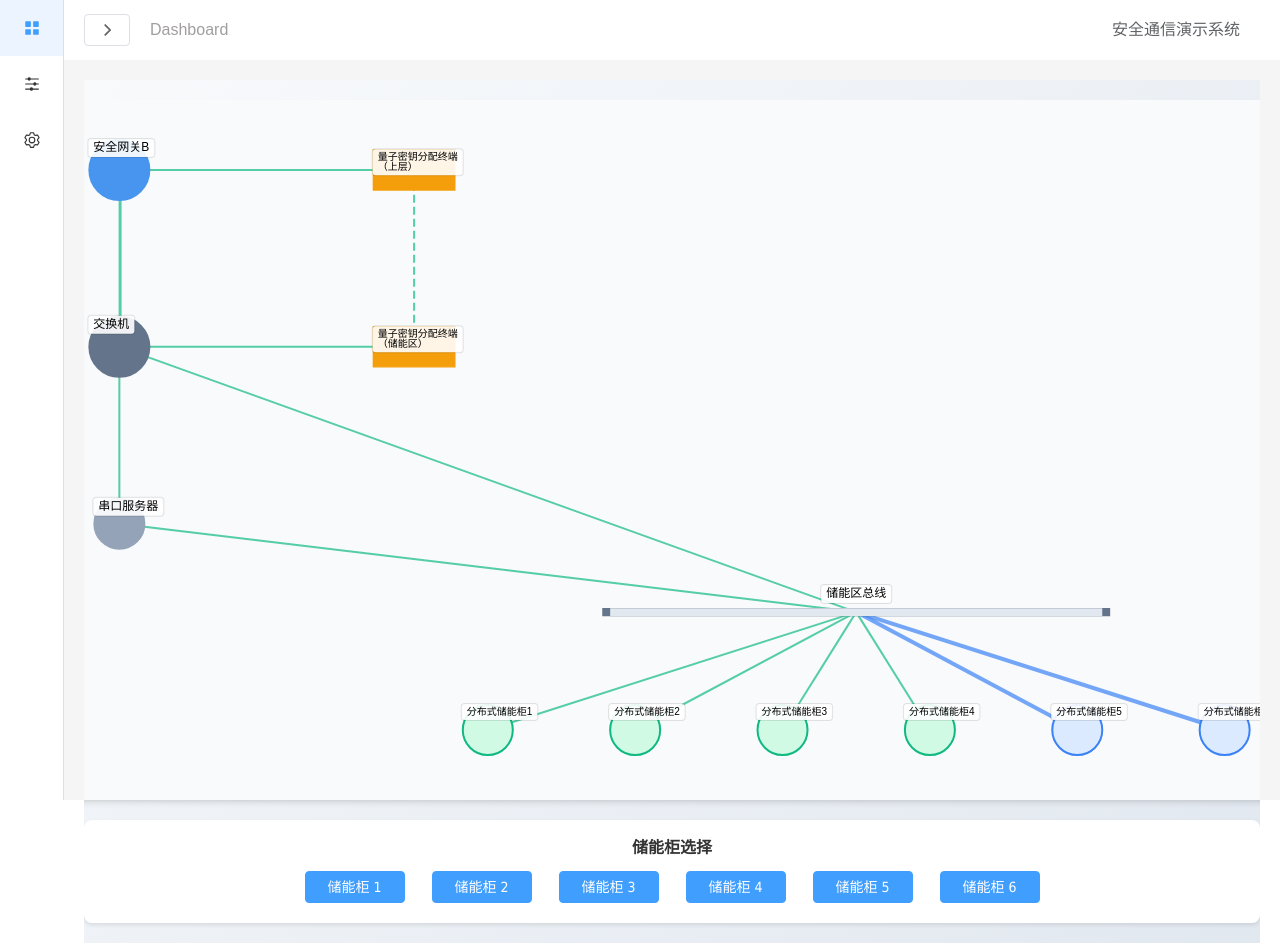
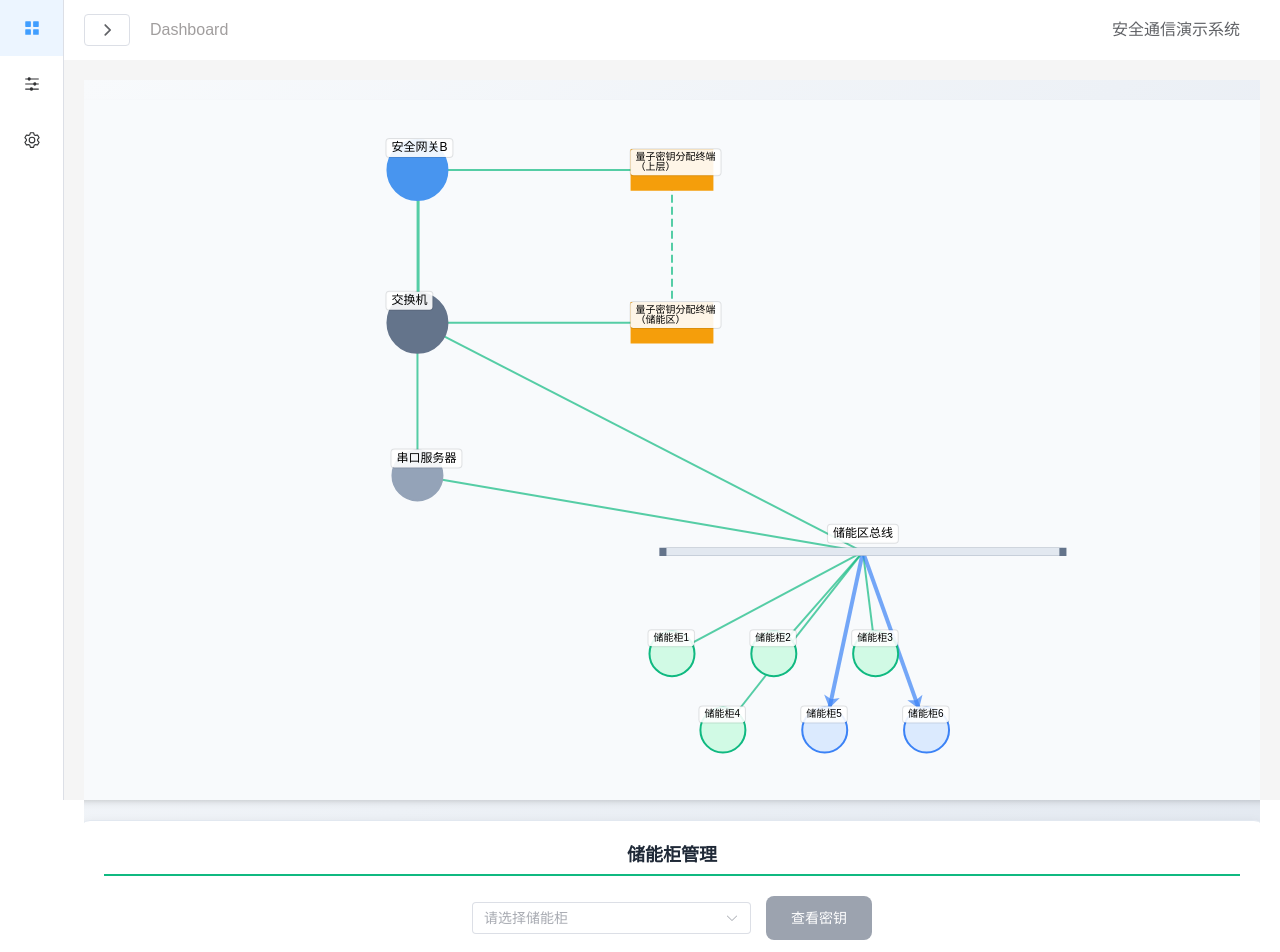
Before and after one commit to njingdan/front-vue, a Vue app: page / in a window 1280 px wide. Shown: the top 952 px of the page. Built offline with nearby package versions, Linux system fonts and the light colour scheme.

Commit message:
dash-set-func

```diff
--- a/src/layout/Main.vue
+++ b/src/layout/Main.vue
@@ -4,17 +4,31 @@
 
     <!-- 储能柜选择区域 -->
     <div class="cabinet-selector">
-      <div class="selector-title">储能柜选择</div>
-      <div class="cabinet-buttons">
-        <el-button
+      <div class="selector-title">储能柜管理</div>
+      <div class="selector-content">
+        <div class="select-wrapper">
+          <el-select
+            v-model="selectedCabinet"
+            placeholder="请选择储能柜"
+            class="cabinet-select"
+            @change="handleCabinetSelect"
+          >
+            <el-option
               v-for="i in 6"
               :key="i"
-          type="primary"
-          @click="handleCabinetClick(i)"
-          class="cabinet-btn"
+              :label="`储能柜 ${i}`"
+              :value="i"
+            />
+          </el-select>
+          <el-button
+            type="success"
+            @click="handleCabinetClick"
+            class="confirm-btn"
+            :disabled="!selectedCabinet"
           >
-          储能柜 {{ i }}
+            查看密钥
           </el-button>
+        </div>
       </div>
     </div>
 
@@ -34,6 +48,7 @@ let myChart = null;
 const keyDialogVisible = ref(false);
 const selectedDevice = ref('');
 const realtimeKey = ref('');
+const selectedCabinet = ref(null);
 let simulationTimer = null;
 
 // 统一颜色规范
@@ -43,11 +58,18 @@ const LINK_COLORS = {
   fault: '#ef4444'      // 红色 - 故障
 };
 
-// 储能柜点击处理
-const handleCabinetClick = (cabinetNumber) => {
-  selectedDevice.value = `分布式储能柜${cabinetNumber}`;
+// 储能柜选择处理
+const handleCabinetSelect = (value) => {
+  selectedCabinet.value = value;
+};
+
+// 查看密钥按钮点击
+const handleCabinetClick = () => {
+  if (selectedCabinet.value) {
+    selectedDevice.value = `分布式储能柜${selectedCabinet.value}`;
     realtimeKey.value = Math.random().toString(36).substring(2, 10).toUpperCase();
     keyDialogVisible.value = true;
+  }
 };
 
 onMounted(() => {
@@ -56,7 +78,7 @@ onMounted(() => {
     height: 700
   });
 
-  // 创建基础节点数据
+  // 创建基础节点数据 - 优化布局，减少距离
   const createNodes = () => {
     const baseNodes = [
       {
@@ -104,29 +126,25 @@ onMounted(() => {
       {
         id: 'distributedBus',
         name: '储能区总线',
-        x: 600, y: 400,
-        symbolSize: [500, 8],
+        x: 450, y: 400,
+        symbolSize: [400, 8],
         symbol: 'rect',
         itemStyle: { borderColor: '#64748b', borderWidth: 1, color: '#e2e8f0' },
         label: { color: '#000', position: 'top', fontSize: 12 }
       }
     ];
 
-    const distributedNodes = Array(6).fill().map((_, i) => ({
-      id: `distributed${i+1}`,
-      name: `分布式储能柜${i+1}`,
-      x: 350 + i * 100,
-      y: 480,
-      symbolSize: 50,
-      itemStyle: {
-        borderColor: '#10b981',
-        borderWidth: 2,
-        color: '#d1fae5'
-      },
-      label: { color: '#000', position: 'center', fontSize: 10 },
-      deviceType: 'distributed',
-      status: 'normal'
-    }));
+    // 储能柜布局优化 - 两行排列，更紧凑
+    const distributedNodes = [
+      // 第一行
+      { id: 'distributed1', name: '储能柜1', x: 300, y: 480, symbolSize: 45, itemStyle: { borderColor: '#10b981', borderWidth: 2, color: '#d1fae5' }, label: { color: '#000', position: 'center', fontSize: 10 }, deviceType: 'distributed', status: 'normal' },
+      { id: 'distributed2', name: '储能柜2', x: 380, y: 480, symbolSize: 45, itemStyle: { borderColor: '#10b981', borderWidth: 2, color: '#d1fae5' }, label: { color: '#000', position: 'center', fontSize: 10 }, deviceType: 'distributed', status: 'normal' },
+      { id: 'distributed3', name: '储能柜3', x: 460, y: 480, symbolSize: 45, itemStyle: { borderColor: '#10b981', borderWidth: 2, color: '#d1fae5' }, label: { color: '#000', position: 'center', fontSize: 10 }, deviceType: 'distributed', status: 'normal' },
+      // 第二行
+      { id: 'distributed4', name: '储能柜4', x: 340, y: 540, symbolSize: 45, itemStyle: { borderColor: '#10b981', borderWidth: 2, color: '#d1fae5' }, label: { color: '#000', position: 'center', fontSize: 10 }, deviceType: 'distributed', status: 'normal' },
+      { id: 'distributed5', name: '储能柜5', x: 420, y: 540, symbolSize: 45, itemStyle: { borderColor: '#10b981', borderWidth: 2, color: '#d1fae5' }, label: { color: '#000', position: 'center', fontSize: 10 }, deviceType: 'distributed', status: 'normal' },
+      { id: 'distributed6', name: '储能柜6', x: 500, y: 540, symbolSize: 45, itemStyle: { borderColor: '#10b981', borderWidth: 2, color: '#d1fae5' }, label: { color: '#000', position: 'center', fontSize: 10 }, deviceType: 'distributed', status: 'normal' }
+    ];
 
     return [...baseNodes, ...distributedNodes];
   };
@@ -185,16 +203,14 @@ onMounted(() => {
       }
     ];
 
-    const distributedLinks = Array(6).fill().map((_, i) => ({
-      source: 'distributedBus',
-      target: `distributed${i+1}`,
-      name: 'RS485',
-      status: 'normal',
-      lineStyle: {
-        width: 2,
-        opacity: 0.7
-      }
-    }));
+    const distributedLinks = [
+      { source: 'distributedBus', target: 'distributed1', name: 'RS485', status: 'normal', lineStyle: { width: 2, opacity: 0.7 } },
+      { source: 'distributedBus', target: 'distributed2', name: 'RS485', status: 'normal', lineStyle: { width: 2, opacity: 0.7 } },
+      { source: 'distributedBus', target: 'distributed3', name: 'RS485', status: 'normal', lineStyle: { width: 2, opacity: 0.7 } },
+      { source: 'distributedBus', target: 'distributed4', name: 'RS485', status: 'normal', lineStyle: { width: 2, opacity: 0.7 } },
+      { source: 'distributedBus', target: 'distributed5', name: 'RS485', status: 'normal', lineStyle: { width: 2, opacity: 0.7 } },
+      { source: 'distributedBus', target: 'distributed6', name: 'RS485', status: 'normal', lineStyle: { width: 2, opacity: 0.7 } }
+    ];
 
     return [...baseLinks, ...distributedLinks];
   };
@@ -419,29 +435,78 @@ onUnmounted(() => {
 
 .cabinet-selector {
   background: white;
-  padding: 20px;
-  border-radius: 8px;
-  box-shadow: 0 2px 4px rgba(0, 0, 0, 0.1);
+  padding: 25px;
+  border-radius: 12px;
+  box-shadow: 0 4px 12px rgba(0, 0, 0, 0.1);
   width: 100%;
   max-width: 1400px;
+  border: 1px solid #e2e8f0;
 }
 
 .selector-title {
-  font-size: 16px;
-  font-weight: bold;
-  margin-bottom: 15px;
-  color: #333;
+  font-size: 18px;
+  font-weight: 600;
+  margin-bottom: 20px;
+  color: #1f2937;
   text-align: center;
+  padding-bottom: 10px;
+  border-bottom: 2px solid #10b981;
 }
 
-.cabinet-buttons {
+.selector-content {
   display: flex;
   justify-content: center;
-  gap: 15px;
-  flex-wrap: wrap;
 }
 
-.cabinet-btn {
-  min-width: 100px;
+.select-wrapper {
+  display: flex;
+  gap: 15px;
+  align-items: center;
+  width: 400px;
+}
+
+.cabinet-select {
+  flex: 1;
+}
+
+.cabinet-select :deep(.el-input__inner) {
+  height: 44px;
+  border-radius: 8px;
+  border: 2px solid #e2e8f0;
+  font-size: 14px;
+}
+
+.cabinet-select :deep(.el-input__inner:focus) {
+  border-color: #10b981;
+}
+
+.confirm-btn {
+  height: 44px;
+  padding: 0 25px;
+  font-size: 14px;
+  font-weight: 500;
+  border-radius: 8px;
+  background: linear-gradient(135deg, #10b981, #059669);
+  border: none;
+  box-shadow: 0 2px 4px rgba(16, 185, 129, 0.3);
+  transition: all 0.3s ease;
+  white-space: nowrap;
+}
+
+.confirm-btn:hover:not(:disabled) {
+  transform: translateY(-2px);
+  box-shadow: 0 4px 8px rgba(16, 185, 129, 0.4);
+  background: linear-gradient(135deg, #059669, #047857);
+}
+
+.confirm-btn:active:not(:disabled) {
+  transform: translateY(0);
+}
+
+.confirm-btn:disabled {
+  background: #9ca3af;
+  cursor: not-allowed;
+  transform: none;
+  box-shadow: none;
 }
 </style>
```
Lines whose indentation alone changed are shown as unchanged.
